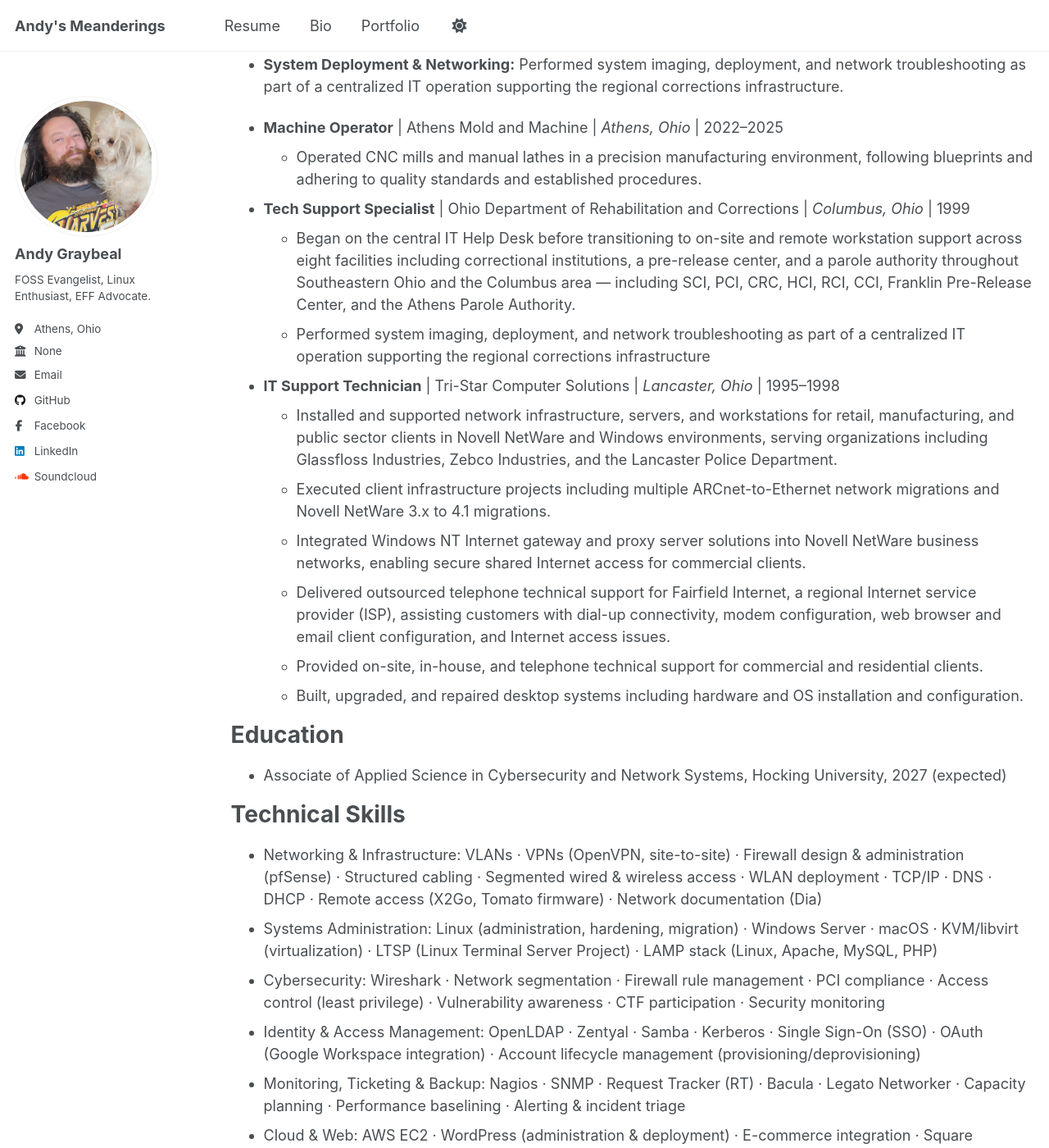
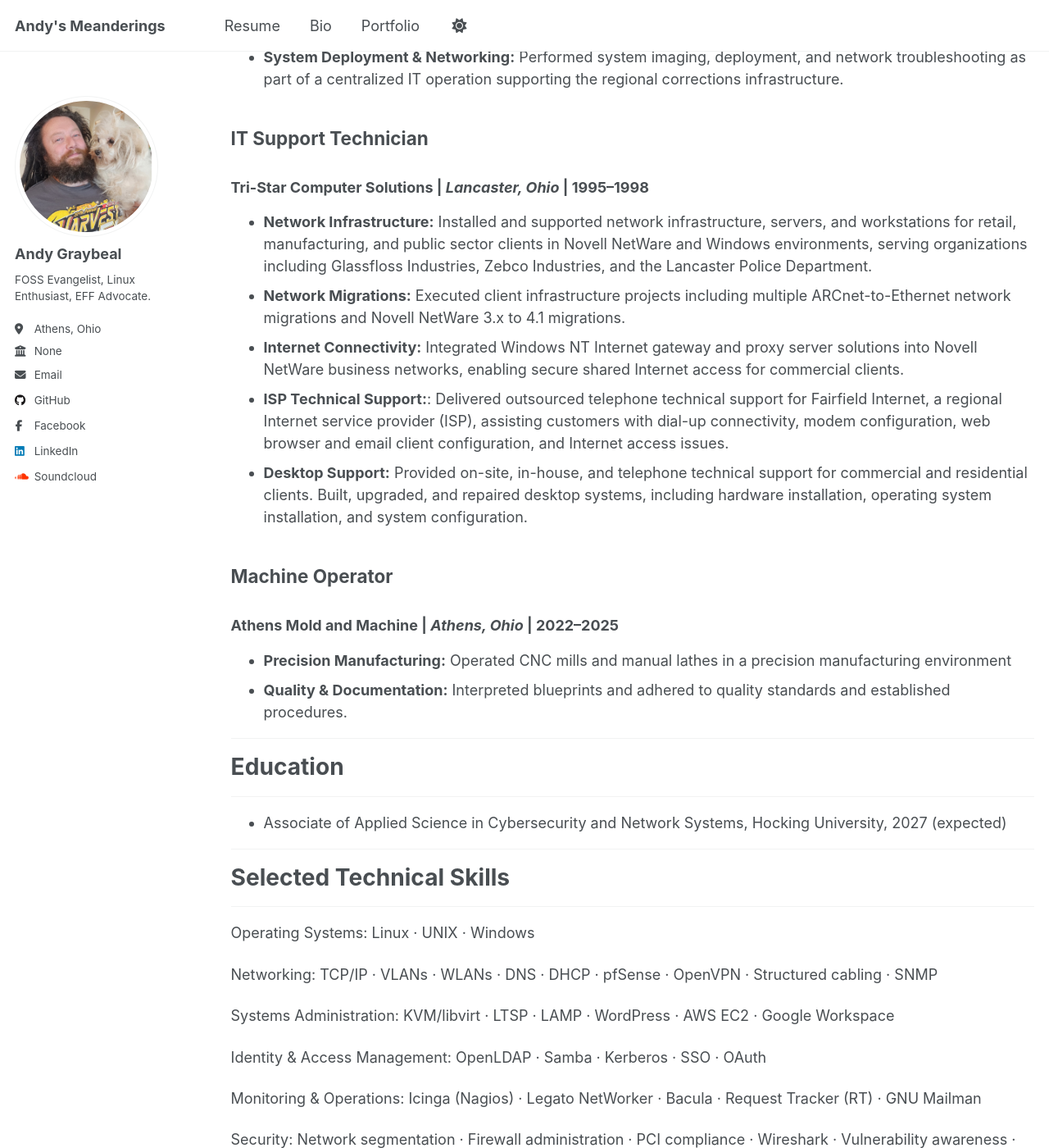
Before and after one commit to andy-graybeal/andy-graybeal.github.io, a Jekyll site: the page built from _pages/resume.md, in a window 1280 px wide and 1400 px high, scrolled down 2477 px. Shown: the whole window at 82% size. Built offline with Jekyll 4.4.1, drawn with Linux system fonts in a browser that asks for light colours; a script that is not in the unit is left out; some of the changed text lies outside the part shown.

Commit message:
Revise resume content and formatting for clarity
Updated resume to improve clarity and consistency in language, including rephrasing experience descriptions and adjusting formatting.

```diff
--- a/_pages/resume.md
+++ b/_pages/resume.md
@@ -11,7 +11,7 @@ redirect_from:
 
 ---
 
-Systems and network administrator with 20+ years of experience designing, securing, and supporting enterprise infrastructure across higher education, government, small business, and manufacturing environments. Built upon a foundation of self-directed, hands-on learning, I'm now formalizing decades of field experience by completing an Associate of Applied Science in Cybersecurity and Network Systems. Seeking a cybersecurity internship, part-time opportunity, or entry-level security role where I can apply my infrastructure experience while continuing to develop my cybersecurity expertise.
+I have 20+ years of experience designing, securing, and supporting enterprise infrastructure across higher education, government, small business, and manufacturing environments. Built upon a foundation of self-directed, hands-on learning, I'm now formalizing decades of field experience by completing an Associate of Applied Science in Cybersecurity and Network Systems. I am seeking a cybersecurity internship, part-time opportunity, or entry-level security role where I can apply my infrastructure experience while continuing to develop my cybersecurity expertise.
 
 ---
 
@@ -51,43 +51,41 @@ Systems and network administrator with 20+ years of experience designing, securi
   * **Regional Technical Support:** Began on the central IT Help Desk before transitioning to on-site and remote workstation support across eight facilities including correctional institutions, a pre-release center, and the parole authority throughout Southeastern Ohio and the Columbus area—including SCI, PCI, CRC, HCI, RCI, CCI, Franklin Pre-Release Center, and the Athens Parole Authority.
   * **System Deployment & Networking:** Performed system imaging, deployment, and network troubleshooting as part of a centralized IT operation supporting the regional corrections infrastructure.
 
+## IT Support Technician
+### Tri-Star Computer Solutions \| *Lancaster, Ohio* \| 1995–1998
+ * **Network Infrastructure:** Installed and supported network infrastructure, servers, and workstations for retail, manufacturing, and public sector clients in Novell NetWare and Windows environments, serving organizations including Glassfloss Industries, Zebco Industries, and the Lancaster Police Department.
+ * **Network Migrations:** Executed client infrastructure projects including multiple ARCnet-to-Ethernet network migrations and Novell NetWare 3.x to 4.1 migrations.
+ * **Internet Connectivity:** Integrated Windows NT Internet gateway and proxy server solutions into Novell NetWare business networks, enabling secure shared Internet access for commercial clients.
+ *  **ISP Technical Support:**: Delivered outsourced telephone technical support for Fairfield Internet, a regional Internet service provider (ISP), assisting customers with dial-up connectivity, modem configuration, web browser and email client configuration, and Internet access issues.
+ *  **Desktop Support:** Provided on-site, in-house, and telephone technical support for commercial and residential clients. Built, upgraded, and repaired desktop systems, including hardware installation, operating system installation, and system configuration.
 
+## Machine Operator
+### Athens Mold and Machine \| *Athens, Ohio* \| 2022–2025
+  * **Precision Manufacturing:** Operated CNC mills and manual lathes in a precision manufacturing environment
+  * **Quality & Documentation:** Interpreted blueprints and adhered to quality standards and established procedures.
 
+---
 
-* **Machine Operator** \| Athens Mold and Machine \| *Athens, Ohio* \| 2022–2025
-  * Operated CNC mills and manual lathes in a precision manufacturing environment, following blueprints and adhering to quality standards and established procedures.
+# Education
 
+---
 
-
-
-
-
-
-
-
-* **Tech Support Specialist** \| Ohio Department of Rehabilitation and Corrections \| *Columbus, Ohio* \| 1999
-  * Began on the central IT Help Desk before transitioning to on-site and remote workstation support across eight facilities including correctional institutions, a pre-release center, and a parole authority throughout Southeastern Ohio and the Columbus area — including SCI, PCI, CRC, HCI, RCI, CCI, Franklin Pre-Release Center, and the Athens Parole Authority.
-  * Performed system imaging, deployment, and network troubleshooting as part of a centralized IT operation supporting the regional corrections infrastructure
-
-
-* **IT Support Technician** \| Tri-Star Computer Solutions \| *Lancaster, Ohio* \| 1995–1998
-  * Installed and supported network infrastructure, servers, and workstations for retail, manufacturing, and public sector clients in Novell NetWare and Windows environments, serving organizations including Glassfloss Industries, Zebco Industries, and the Lancaster Police Department.
-  * Executed client infrastructure projects including multiple ARCnet-to-Ethernet network migrations and Novell NetWare 3.x to 4.1 migrations.
-  * Integrated Windows NT Internet gateway and proxy server solutions into Novell NetWare business networks, enabling secure shared Internet access for commercial clients.
-  * Delivered outsourced telephone technical support for Fairfield Internet, a regional Internet service provider (ISP), assisting customers with dial-up connectivity, modem configuration, web browser and email client configuration, and Internet access issues.
-  * Provided on-site, in-house, and telephone technical support for commercial and residential clients.
-  * Built, upgraded, and repaired desktop systems including hardware and OS installation and configuration.
-
-
-Education
-======
 * Associate of Applied Science in Cybersecurity and Network Systems, Hocking University, 2027 (expected)
 
-Technical Skills
-======
-* Networking & Infrastructure: VLANs · VPNs (OpenVPN, site-to-site) · Firewall design & administration (pfSense) · Structured cabling · Segmented wired & wireless access · WLAN deployment · TCP/IP · DNS · DHCP · Remote access (X2Go, Tomato firmware) · Network documentation (Dia)
-* Systems Administration: Linux (administration, hardening, migration) · Windows Server · macOS · KVM/libvirt (virtualization) · LTSP (Linux Terminal Server Project) · LAMP stack (Linux, Apache, MySQL, PHP)
-* Cybersecurity: Wireshark · Network segmentation · Firewall rule management · PCI compliance · Access control (least privilege) · Vulnerability awareness · CTF participation · Security monitoring
-* Identity & Access Management: OpenLDAP · Zentyal · Samba · Kerberos · Single Sign-On (SSO) · OAuth (Google Workspace integration) · Account lifecycle management (provisioning/deprovisioning)
-* Monitoring, Ticketing & Backup: Nagios · SNMP · Request Tracker (RT) · Bacula · Legato Networker · Capacity planning · Performance baselining · Alerting & incident triage
-* Cloud & Web: AWS EC2 · WordPress (administration & deployment) · E-commerce integration · Square payment processing
+---
+
+# Selected Technical Skills
+
+---
+
+Operating Systems: Linux · UNIX · Windows
+
+Networking: TCP/IP · VLANs · WLANs · DNS · DHCP · pfSense · OpenVPN · Structured cabling · SNMP
+
+Systems Administration: KVM/libvirt · LTSP · LAMP · WordPress · AWS EC2 · Google Workspace
+
+Identity & Access Management: OpenLDAP · Samba · Kerberos · SSO · OAuth
+
+Monitoring & Operations: Icinga (Nagios) · Legato NetWorker · Bacula · Request Tracker (RT) · GNU Mailman
+
+Security: Network segmentation · Firewall administration · PCI compliance · Wireshark · Vulnerability awareness · CTF participation
```
